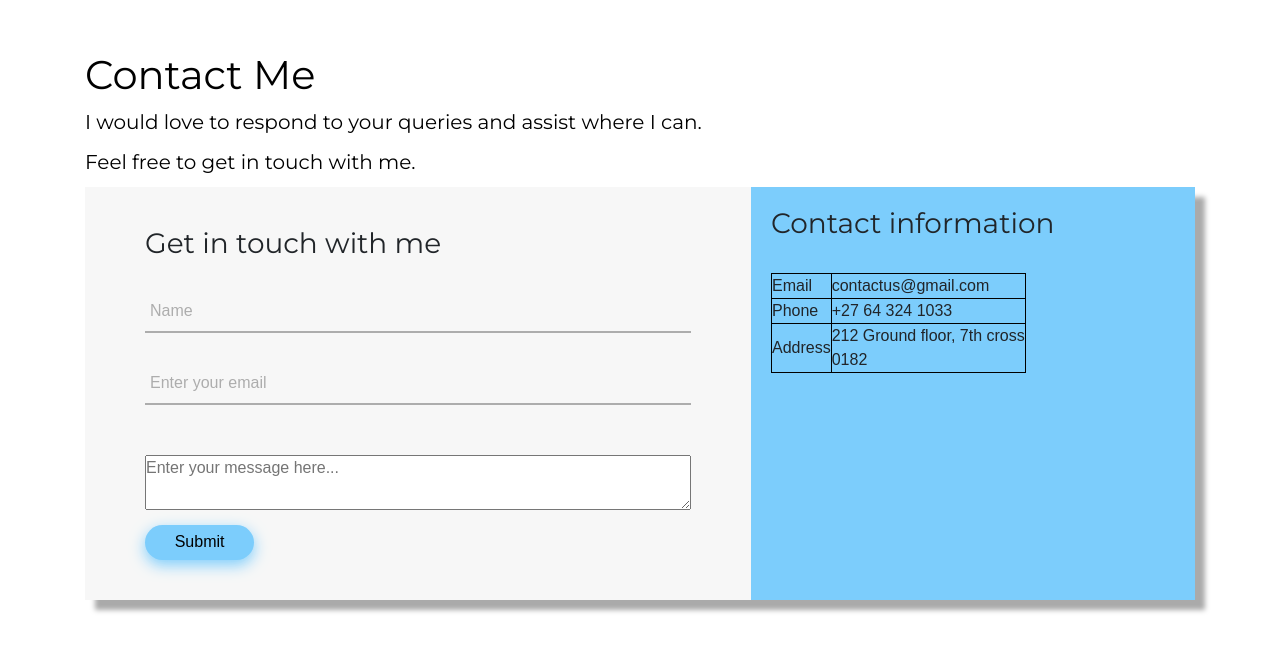
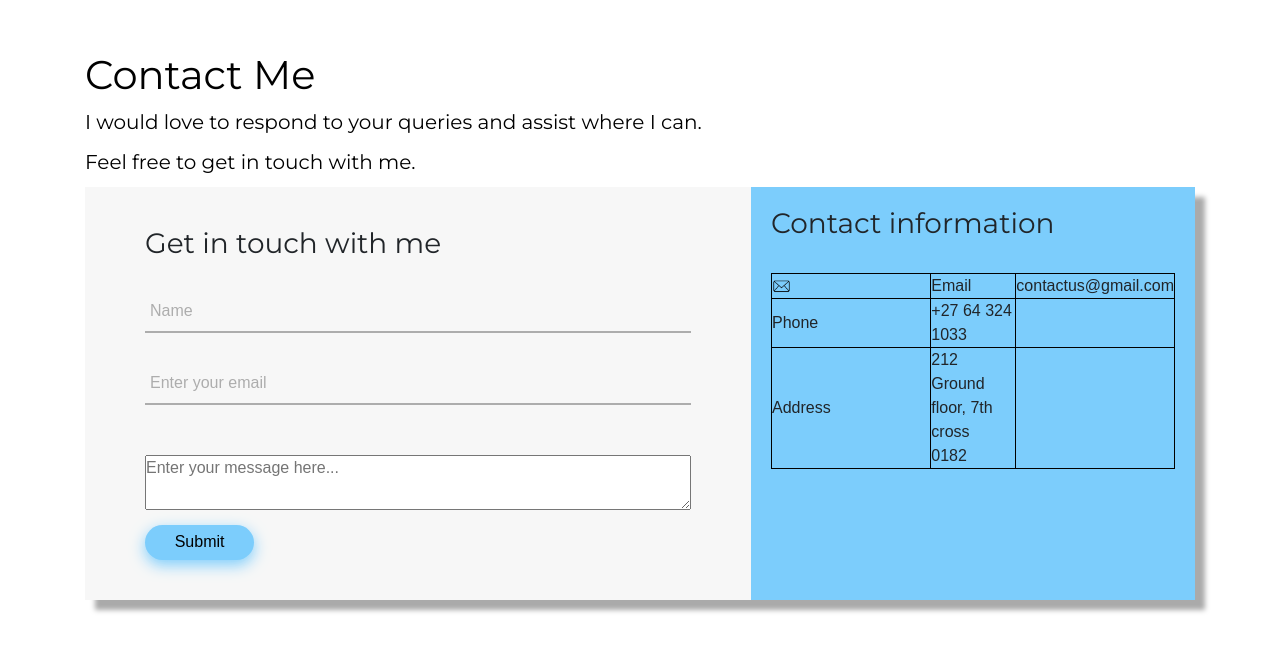
Before and after one commit to YardleighAnthony/Website_PROJECT_2023, a plain HTML site: page index.html in a window 1280 px wide. Shown: the part 2108-2760 px from the top of the page. Drawn offline with nearby package versions, Linux system fonts and the light colour scheme; a web font is replaced by a local one.

Commit message:
image update

```diff
--- a/index.html
+++ b/index.html
@@ -195,6 +195,7 @@
                 <br>
                 <table>
                     <tr>
+                        <td><img src="/images/email.png" alt="" srcset="" class = "checking"></td>
                         <td>Email </td>
                         <td>contactus@gmail.com</td>
                     </tr>
```
